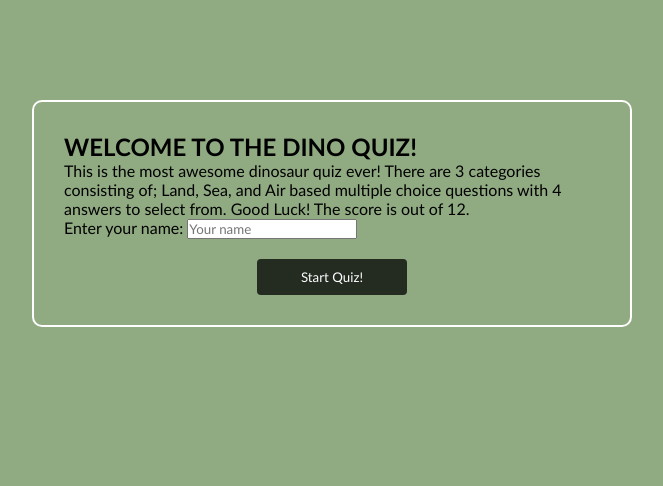
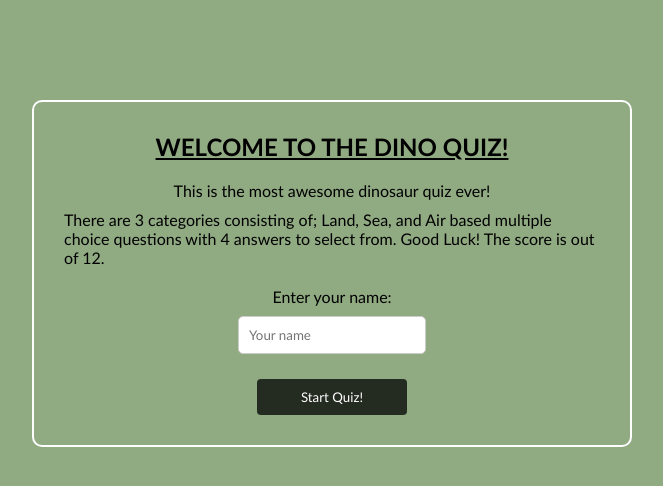
Before and after one commit to Ojay97-hub/Dinosaur-Quiz-, a plain HTML site: page index.html in a window 1280 px wide. Shown: the whole page, without its empty margins (308-971 px from the left). Drawn offline with Linux system fonts and the light colour scheme.

Commit message:
added styling for intro and score

```diff
--- a/assets/css/style.css
+++ b/assets/css/style.css
@@ -25,6 +25,37 @@ body.flying-dinosaurs {
   background-image: url(../images/pterosaurs.jpeg);
   background-repeat: no-repeat;
   background-size: cover;
+}
+/* styling the intro/score */
+#intro {
+  display: flex;
+  flex-direction: column;
+  align-items: center;
+}
+.title {
+  text-align: center;
+  text-decoration: underline;
+  margin-bottom: 10px;
+}
+p {
+  margin: 10px 0;
+  text-align: center;
+}
+hr {
+  display: none;
+}
+label {
+  margin-bottom: 5px;
+}
+#name {
+  padding: 10px;
+  margin: 5px;
+  border: 1px solid #ccc;
+  border-radius: 5px;
+}
+#score-info {
+  display: flex;
+  justify-content: center;
 }
 .app {
   background: #90aa82;
--- a/assets/javascript/script.js
+++ b/assets/javascript/script.js
@@ -248,8 +248,10 @@ function showScoreSection(totalQuestions) {
   // Hide intro and quiz sections
   intro.style.display = "none";
   quizSection.style.display = "none";
+
   // Display score section
   scoreSection.style.display = "block";
+
   // Display score info
   scoreInfo.innerHTML = `${playerName}, you scored ${score} out of ${totalQuestions}!`;
 }
@@ -273,6 +275,8 @@ function handleNextButton() {
   }
 }
 
+// EVENT LISTENERS
+
 // event listener for start quiz button
 startButton.addEventListener("click", startQuiz);
 
--- a/index.html
+++ b/index.html
@@ -8,11 +8,14 @@
     <div class="app">
       <!-- ADDING AN INTRO BEFORE QUIZ -->
       <div id="intro">
-        <h2>WELCOME TO THE DINO QUIZ!</h2>
+        <h2 class="title">WELCOME TO THE DINO QUIZ!</h2>
         <p>
-          This is the most awesome dinosaur quiz ever! There are 3 categories
+          This is the most awesome dinosaur quiz ever!
+          <hr>
+          There are 3 categories
           consisting of; Land, Sea, and Air based multiple choice questions with
-          4 answers to select from. Good Luck! The score is out of 12.
+          4 answers to select from.
+         Good Luck! The score is out of 12.
         </p>
         <label for="name">Enter your name:</label>
         <input type="text" id="name" placeholder="Your name" />
@@ -34,7 +37,7 @@
       </div>
       <!-- SCORE SECTION -->
       <div id="score-section">
-        <h2>END OF QUIZ</h2>
+        <h2 class="title">END OF QUIZ</h2>
         <p>Well done for completing the quiz! please find your score below:</p>
         <div id="score-info"></div>
         <button id="play-again-btn">Play Again!</button>
```
